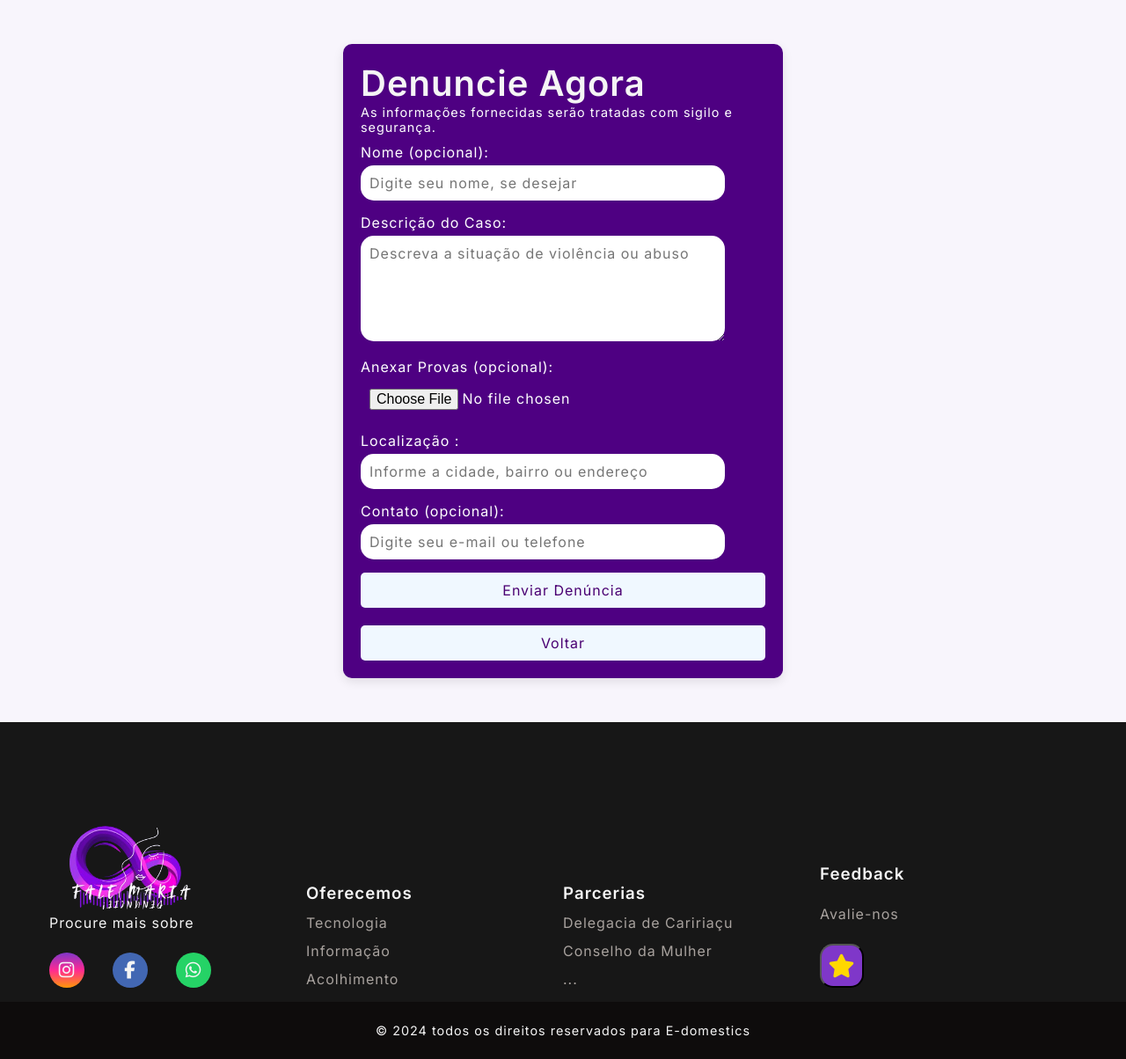
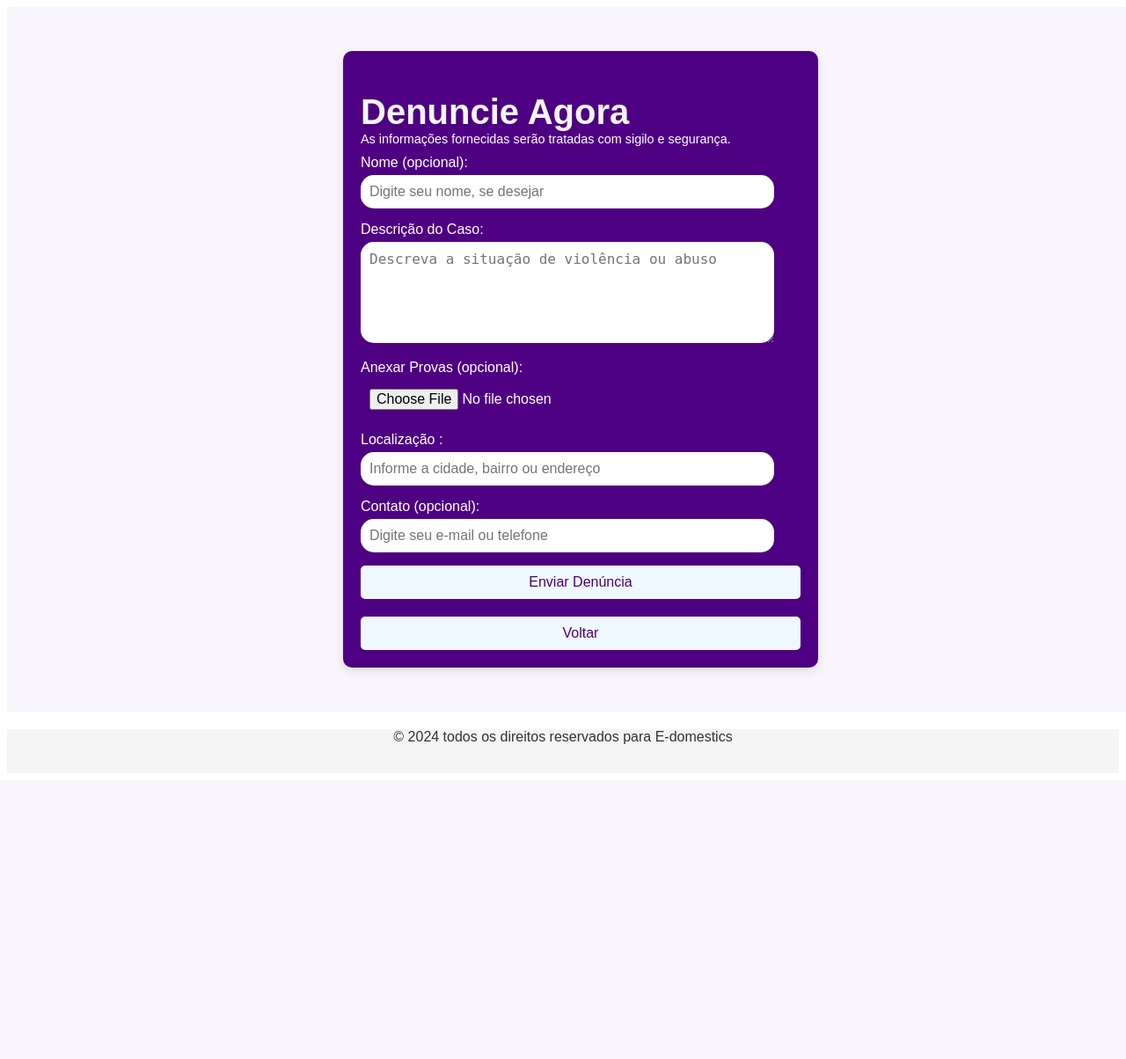
Before and after one commit to CrislainyMartins/desenvolvimento, a PHP site: page /desenvolvimento/formulario.html in a window 1280 px wide. Shown: the whole page at 88% size. After the commit the page ends 846 px from the top, so only its background shows below. Run offline with PHP 8.4, Linux system fonts and the light colour scheme; some libraries are stand-ins or nearby versions.

Commit message:
01122025-parte2

```diff
--- a/css/formulario.css
+++ b/css/formulario.css
@@ -80,3 +80,13 @@ box-shadow: 0 4px 12px rgba(0,0,0,0.1);
     margin-top: -10px;
     margin-bottom: 10px;
 }
+
+#footer_copyright p{
+  text-align: center;
+  margin-top: 20px;
+}
+
+#footer_copyright{
+    background-color:#f5f5f5;
+    height: 50px;
+}
--- a/formulario.html
+++ b/formulario.html
@@ -84,80 +84,14 @@
 
 <!--rodape-->
 
-    <link rel="stylesheet" href="https://cdnjs.cloudflare.com/ajax/libs/font-awesome/6.6.0/css/all.min.css" integrity="sha512-Kc323vGBEqzTmouAECnVceyQqyqdsSiqLQISBL29aUW4U/M7pSPA/gEUZQqv1cwx4OnYxTxve5UMg5GT6L4JJg==" crossorigin="anonymous" referrerpolicy="no-referrer" />
-    <link rel="stylesheet" href="css/rodape.css">
-    <footer>
-        <div id="footer_content">
-            <div id="footer_contacts">
-                <h1><img src="imgs/logo2.png" class="logo-3-footer" width="290px"></h1>
-                <p>Procure mais sobre</p>
 
-                <div id="footer_social_media">
-                    <a href="#" class="footer-link" id="instagram">
-                        <i class="fa-brands fa-instagram"></i>
-                    </a>
 
-                    <a href="#" class="footer-link" id="facebook">
-                        <i class="fa-brands fa-facebook-f"></i>
-                    </a>
+        <div id="footer_copyright">
 
-                    <a href="#" class="footer-link" id="whatsapp">
-                        <i class="fa-brands fa-whatsapp"></i>
-                    </a>
-                </div>
-            </div>
+            <p> &#169 2024 todos os direitos reservados para E-domestics</p>
 
-            <ul class="footer-list">
-                <li>
-                    <h3>Oferecemos</h3>
-                </li>
-                <li>
-                    <a href="#" class="footer-link">Tecnologia</a>
-                </li>
-                <li>
-                    <a href="#" class="footer-link">Informação</a>
-                </li>
-                <li>
-                    <a href="#" class="footer-link">Acolhimento</a>
-                </li>
-            </ul>
-
-            <ul class="footer-list">
-                <li>
-                    <h3>Parcerias</h3>
-                </li>
-                <li>
-                    <a href="#" class="footer-link">Delegacia de Caririaçu</a>
-                </li>
-                <li>
-                    <a href="#" class="footer-link">Conselho da Mulher</a>
-                </li>
-                <li>
-                    <a href="#" class="footer-link">...</a>
-                </li>
-            </ul>
-
-            <div id="footer_subscribe">
-                <h3>Feedback</h3>
-
-                <P>
-                   Avalie-nos
-                </P>
-
-              <div id="feed">
-                    <button  onclick="window.location.href='formfeedback.html'">
-                        <i class="fa-solid fa-star fa-2x" style="color: gold;"></i>
-                    </button>
-                </div>
-            </div>
         </div>
 
-        <div id="footer_copyright">
-            &#169
-            2024 todos os direitos reservados para E-domestics
-
-        </div>
-    </footer>
 
 
 
```
